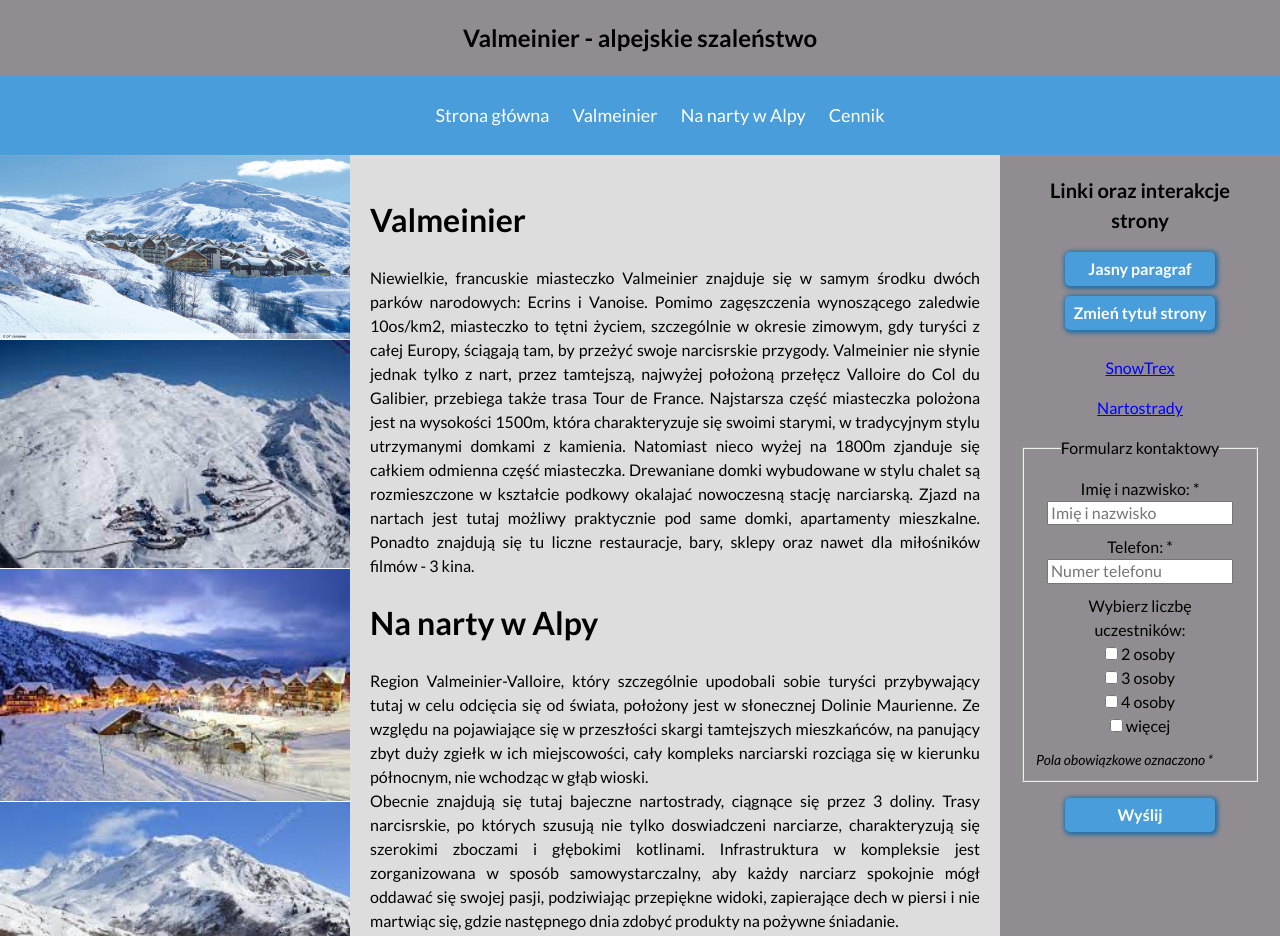
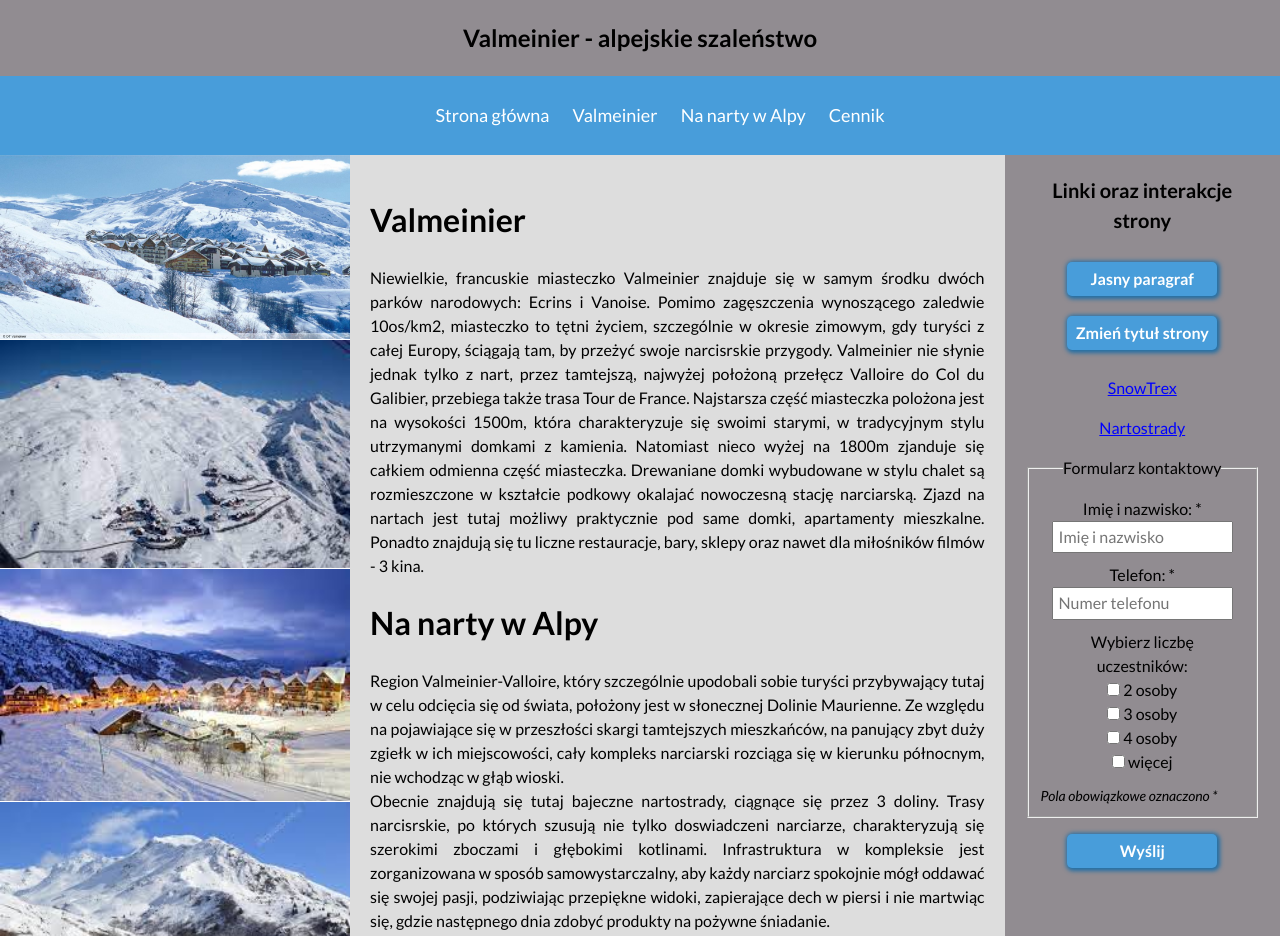
Before and after one commit to Yoshimo94/firstpage, a plain HTML site: page index.html in a window 1280 px wide. Shown: the top 936 px of the page. Drawn offline with nearby package versions, Linux system fonts and the light colour scheme.

Commit message:
added seperate form css and styles, removed duplicated style for buttons

```diff
--- /dev/null
+++ b/css/form.css
@@ -0,0 +1,41 @@
+.form__list {
+    margin: 0px;
+    list-style: none;
+    padding: 11px;
+}
+
+.form__listElement {
+    margin-bottom: 10px;
+}
+
+.form__labelText {
+    width: 100%;
+    max-width: 120px;
+    display: inline-block;
+}
+
+.form__field {
+    width: 100%;
+    max-width: 250px;
+    padding: 5px;
+}
+
+.form__paragraph {
+    margin: 0px;
+    text-align: left;
+    font-style: italic;
+    font-size: 14px;
+}
+
+.form__buttonSubmit {
+    margin-bottom: 10px;
+    padding: 8px;
+    width: 150px;
+    border-radius: 5px;
+    background-color: #489dda;
+    color: white;
+    font-weight: bold;
+    border: none;
+    box-shadow: 1px 1px 4px 2px #206ea5;
+    cursor: pointer;
+}
--- a/css/sidepanel.css
+++ b/css/sidepanel.css
@@ -9,21 +9,8 @@
     font-size: 20px;
 }
 
-.sidePanel__buttonParagraph {
-    margin-bottom: 10px;
-    padding: 8px;
-    width: 150px;
-    border-radius: 5px;
-    background-color: #489dda;
-    color: white;
-    font-weight: bold;
-    border: none;
-    box-shadow: 1px 1px 4px 2px #206ea5;
-    cursor: pointer;
-}
-
-.sidePanel__buttonTitle {
-    margin-bottom: 10px;
+.sidePanel__button {
+    margin: 10px;
     padding: 8px;
     width: 150px;
     border-radius: 5px;
@@ -38,33 +25,3 @@
 .sidePanel__link {
     color: blue;
 }
-
-.sidePanel__list {
-    margin: 0px;
-    list-style: none;
-    padding: 11px;
-}
-
-.sidePanel__listElement {
-    margin-bottom: 10px;
-}
-
-.sidePanel__paragraph {
-    margin: 0px;
-    text-align: left;
-    font-style: italic;
-    font-size: 14px;
-}
-
-.sidePanel__buttonSubmit {
-    margin-bottom: 10px;
-    padding: 8px;
-    width: 150px;
-    border-radius: 5px;
-    background-color: #489dda;
-    color: white;
-    font-weight: bold;
-    border: none;
-    box-shadow: 1px 1px 4px 2px #206ea5;
-    cursor: pointer;
-}
--- a/index.html
+++ b/index.html
@@ -17,6 +17,7 @@
     <link href="css/image.css" rel="stylesheet">
     <link href="css/main.css" rel="stylesheet">
     <link href="css/sidepanel.css" rel="stylesheet">
+    <link href="css/form.css" rel="stylesheet">
     <link href="css/footer.css" rel="stylesheet">
     <link href="https://fonts.googleapis.com/css2?family=Lato:ital,wght@0,400;0,700;1,400;1,700&display=swap"
         rel="stylesheet">
@@ -132,8 +133,8 @@
         <div class="sidePanel">
             <aside>
                 <h2 class="sidePanel__header">Linki oraz interakcje strony</h2>
-                <button class="sidePanel__buttonParagraph">Jasny paragraf</button>
-                <button class="sidePanel__buttonTitle">Zmień tytuł strony</button>
+                <button class="sidePanel__button">Jasny paragraf</button>
+                <button class="sidePanel__button">Zmień tytuł strony</button>
                 <p>
                     <a href="https://www.snowtrex.pl/francja/valmeinier/narty.html?code=1673&utm_source=google&utm_medium=cpc&utm_campaign=PL-PMax-Text-NachSegmenten&utm_content=non-brand&network=x&device=c&gclid=CjwKCAiAjs2bBhACEiwALTBWZRCQkK3nYdq0vSDVISEvmOZEUdy3JlcGwgB4KVyz1x9fLlI7SQ0qhRoCGsQQAvD_BwE#tt-main"
                         target="_blank" rel="noreferrer noopener" class="sidePanel__link">
@@ -143,18 +144,20 @@
                     <a href="https://d3u9sm4kpb9d1j.cloudfront.net/pictures/4386211" target="_blank"
                         rel="noreferrer noopener" class="sidePanel__link">Nartostrady</a>
                 </p>
-                <form>
+                <form class="form">
                     <fieldset>
                         <legend>Formularz kontaktowy</legend>
-                        <ul class="sidePanel__list">
-                            <li class="sidePanel__listElement">
-                                <label>Imię i nazwisko: *
-                                    <input name="name" placeholder="Imię i nazwisko" required>
+                        <ul class="form__list">
+                            <li class="form__listElement">
+                                <label>
+                                    <span class="form__labelText">Imię i nazwisko: *</span>
+                                    <input class="form__field" name="name" placeholder="Imię i nazwisko" required>
                                 </label>
                             </li>
-                            <li class="sidePanel__listElement">
-                                <label>Telefon: *
-                                    <input type="tel" name="tel" placeholder="Numer telefonu" required>
+                            <li class="form__listElement">
+                                <label>
+                                    <span class="form__labelText">Telefon: *</span>
+                                    <input class="form__field" type="tel" name="tel" placeholder="Numer telefonu" required>
                                 </label>
                             </li>
                             <li>Wybierz liczbę uczestników:</li>
@@ -175,12 +178,12 @@
                                 <label for="wiecej">więcej</label>
                             </li>
                         </ul>
-                        <p class="sidePanel__paragraph">
+                        <p class="form__paragraph">
                             Pola obowiązkowe oznaczono *
                         </p>
                     </fieldset>
                     <p>
-                        <button class="sidePanel__buttonSubmit">Wyślij</button>
+                        <button class="form__buttonSubmit">Wyślij</button>
                     </p>
                 </form>
             </aside>
```
